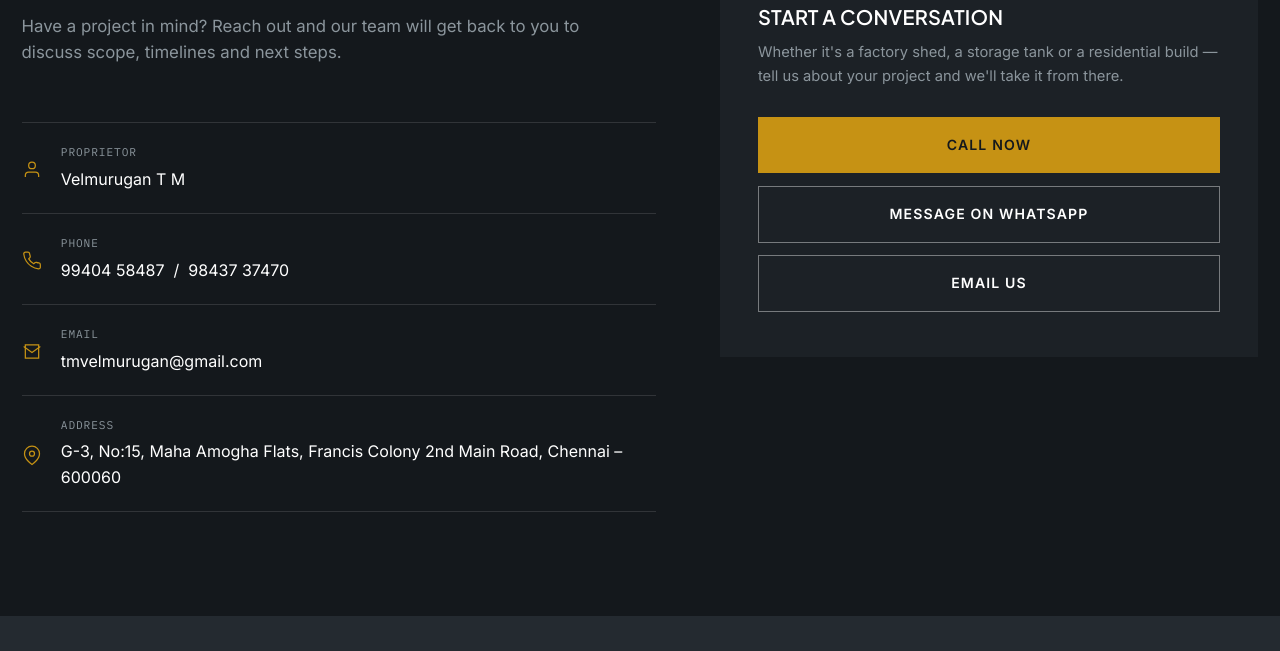
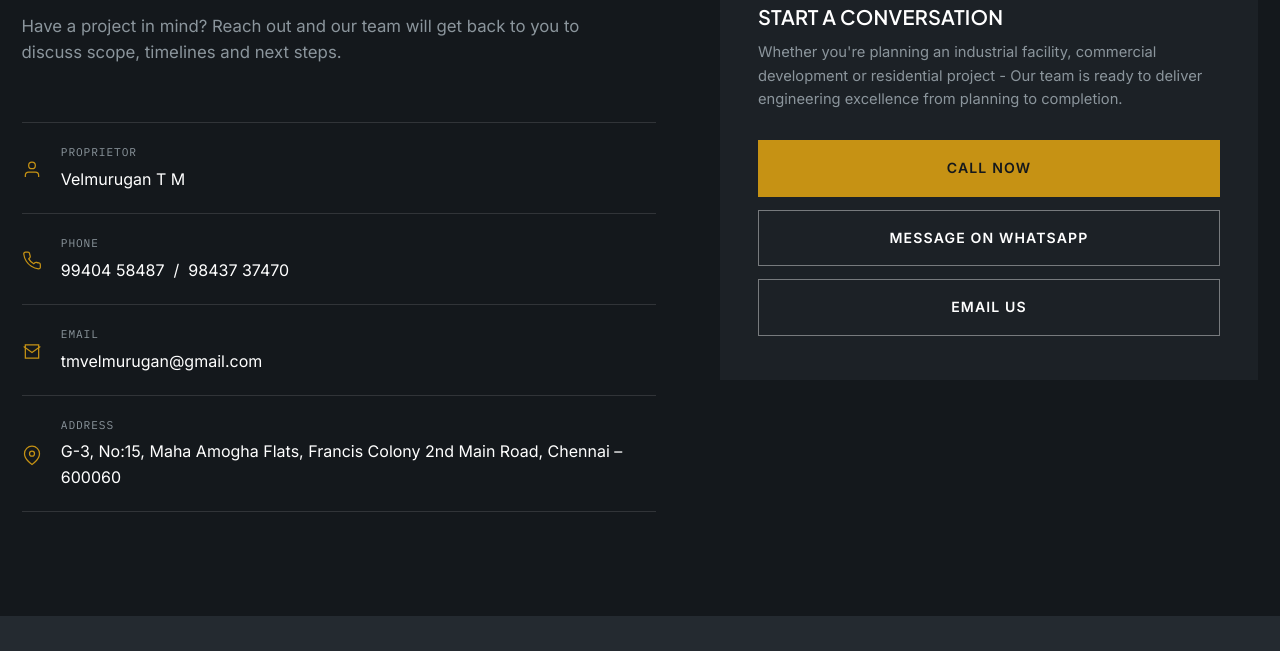
Before and after one commit to EswaraSrinivasan/vlb-website, a plain HTML site: page index.html in a window 1280 px wide. Shown: the part 6326-6977 px from the top of the page. Drawn offline with Linux system fonts and the light colour scheme.

Commit message:
Add files via upload

```diff
--- a/index.html
+++ b/index.html
@@ -359,7 +359,7 @@
      alt="Vijayalakshmi Builders logo"
      loading="lazy">
       <h3>Start A Conversation</h3>
-      <p>Whether it's a factory shed, a storage tank or a residential build — tell us about your project and we'll take it from there.</p>
+      <p>Whether you're planning an industrial facility, commercial development or residential project - Our team is ready to deliver engineering excellence from planning to completion.</p>
       <a href="tel:+919940458487" class="btn btn-primary">Call Now</a>
       <a href="https://wa.me/919940458487" target="_blank" rel="noopener" class="btn btn-ghost">Message on WhatsApp</a>
       <a href="mailto:tmvelmurugan@gmail.com" class="btn btn-ghost">Email Us</a>
```
